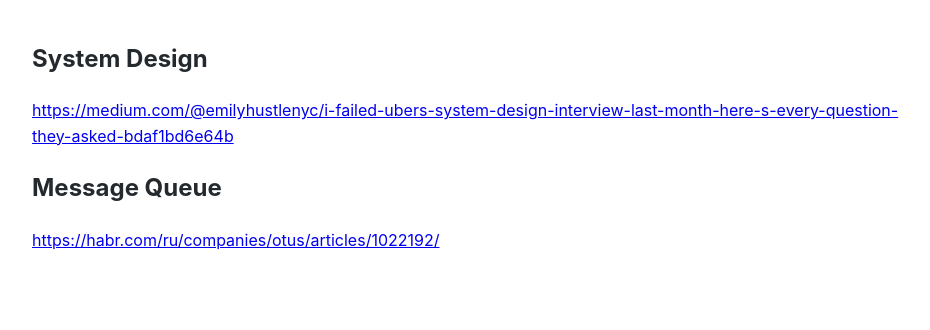
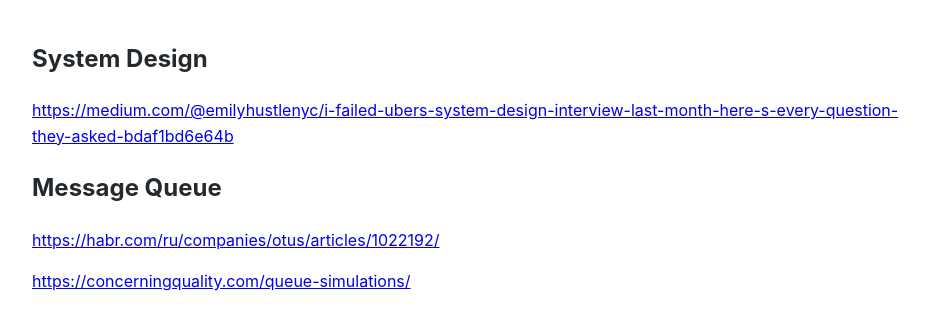
Before and after one commit to Michael-Lubinsky/michael-lubinsky.github.com, a Jekyll site: the page built from system_design/system_design.md, in a window 1280 px wide. Shown: the top 330 px of the page, without its empty margins (158-1088 px from the left). Built offline with Jekyll 4.4.1, drawn with Linux system fonts in a browser that asks for light colours; our own code applies the rules of GitHub Pages for plain Markdown files.

Commit message:
Update system_design.md

```diff
--- a/system_design/system_design.md
+++ b/system_design/system_design.md
@@ -3,3 +3,5 @@
 
 ## Message Queue
 <https://habr.com/ru/companies/otus/articles/1022192/>
+
+<https://concerningquality.com/queue-simulations/>
```
